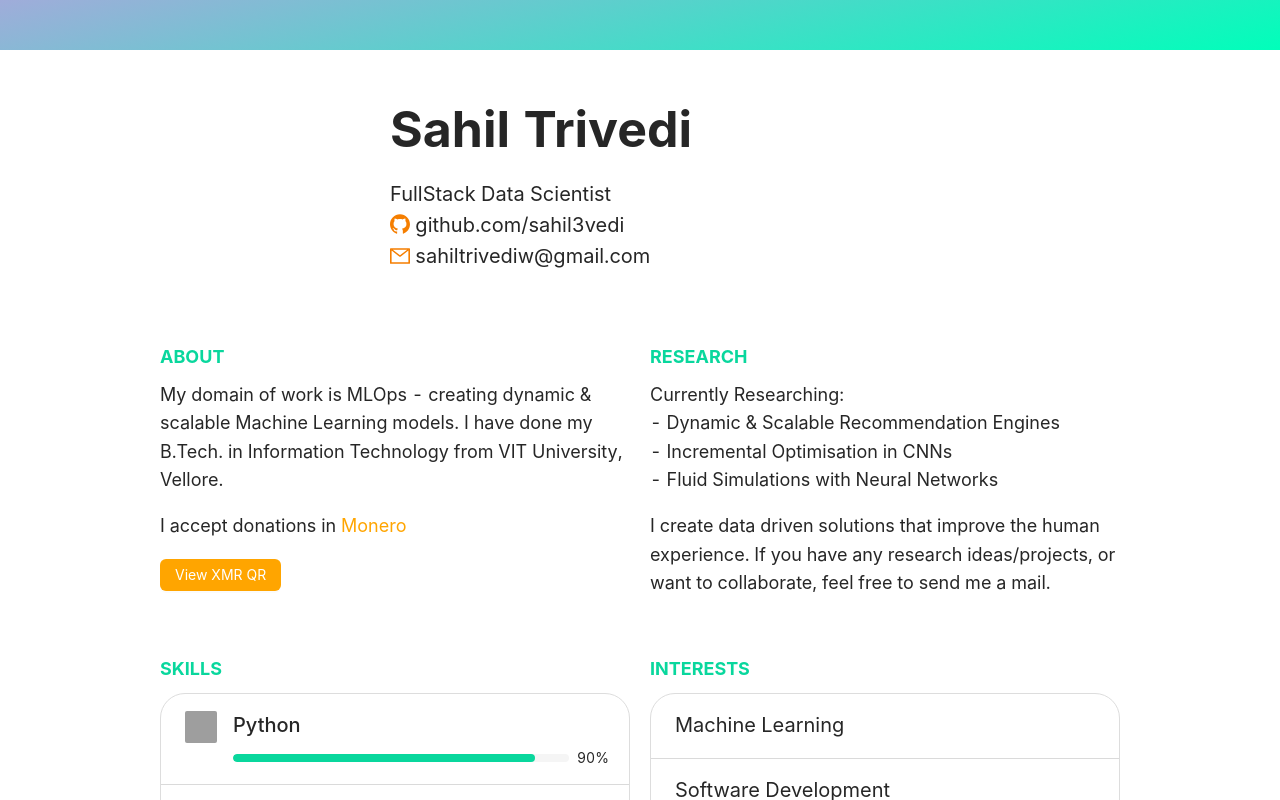
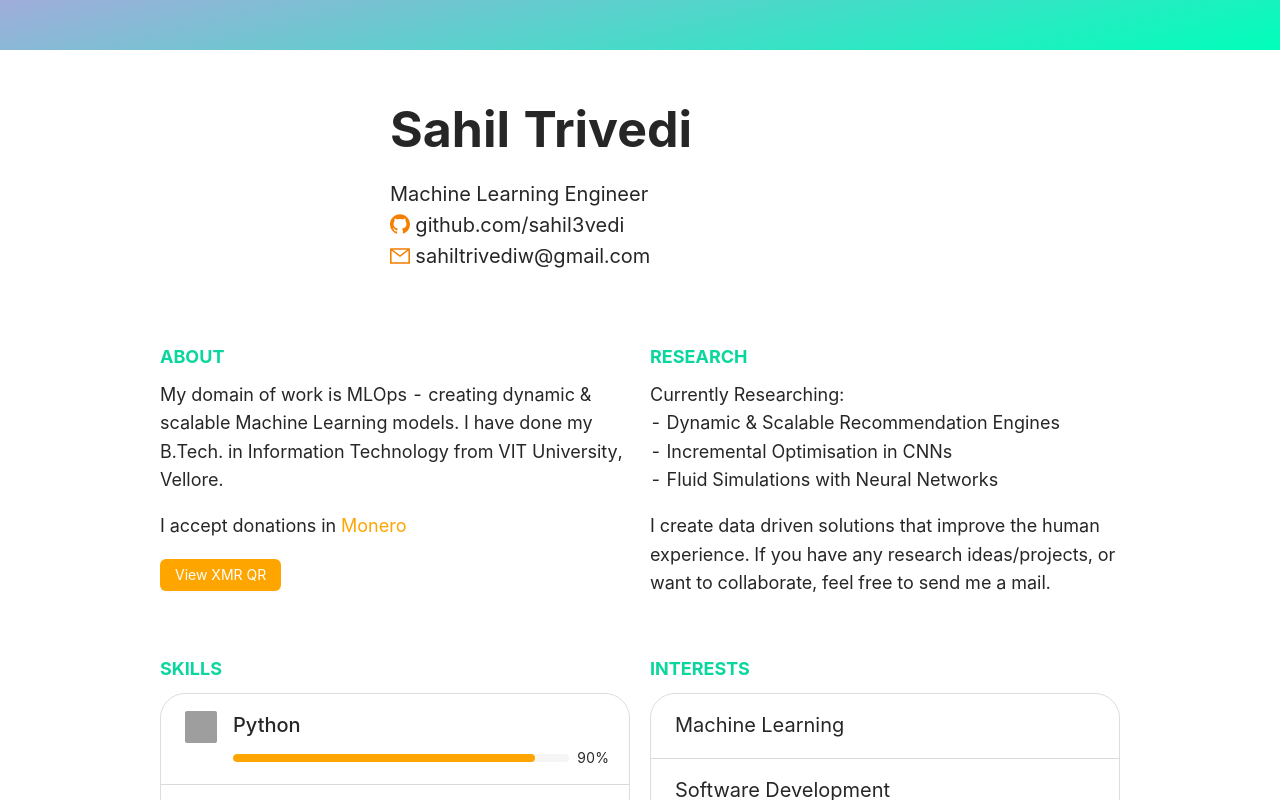
Before and after one commit to sahil3Vedi/personal-website, a Next.js app: page / in a window 1280 px wide. Shown: the top 800 px of the page. Built offline with nearby package versions, Linux system fonts and the light colour scheme; grey boxes are pictures that could not be loaded.

Commit message:
updated colors

```diff
--- a/css/antoverride.css
+++ b/css/antoverride.css
@@ -11,7 +11,7 @@
 }
 
 .ant-progress-success-bg, .ant-progress-bg {
-    background-color: #09d79d;
+    background-color: orange;
 }
 
 .ant-btn{
--- a/pages/index.tsx
+++ b/pages/index.tsx
@@ -141,7 +141,7 @@ const IndexPage = () => {
                       <div className={HomeStyles.displayPicture}><Avatar size={200} src={profileImage}/></div>
                       <div>
                           <h1 className="pageHeader">Sahil Trivedi</h1>
-                          <p className="pageHeaderDescription">FullStack Data Scientist<br/><GithubOutlined style={{color:"#f57e00"}}/> github.com/sahil3vedi<br/><MailOutlined style={{color:"#f57e00"}}/> sahiltrivediw@gmail.com</p>
+                          <p className="pageHeaderDescription">Machine Learning Engineer<br/><GithubOutlined style={{color:"#f57e00"}}/> github.com/sahil3vedi<br/><MailOutlined style={{color:"#f57e00"}}/> sahiltrivediw@gmail.com</p>
                       </div>
                   </div>
                   <div className={HomeStyles.displayInfo}>
```
